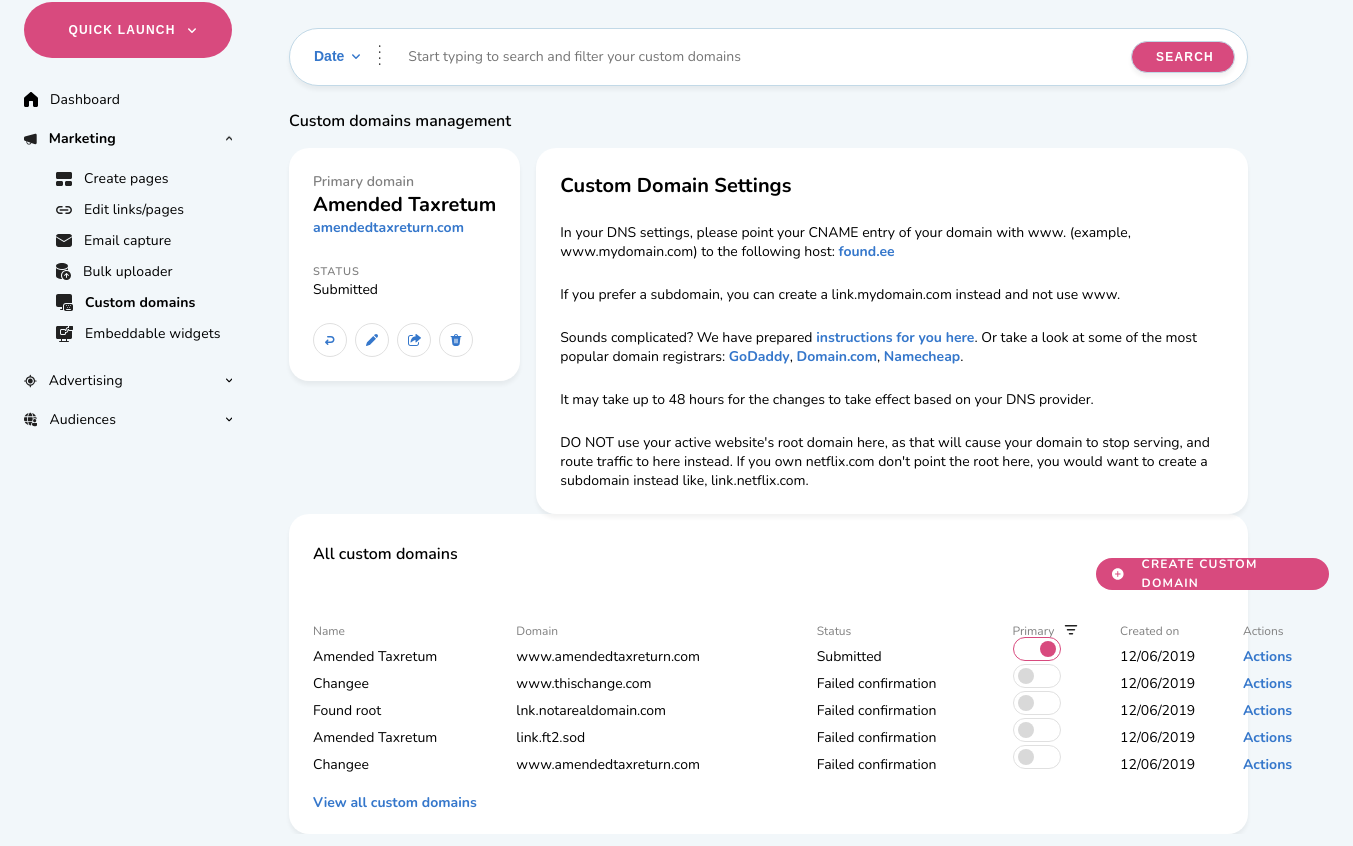
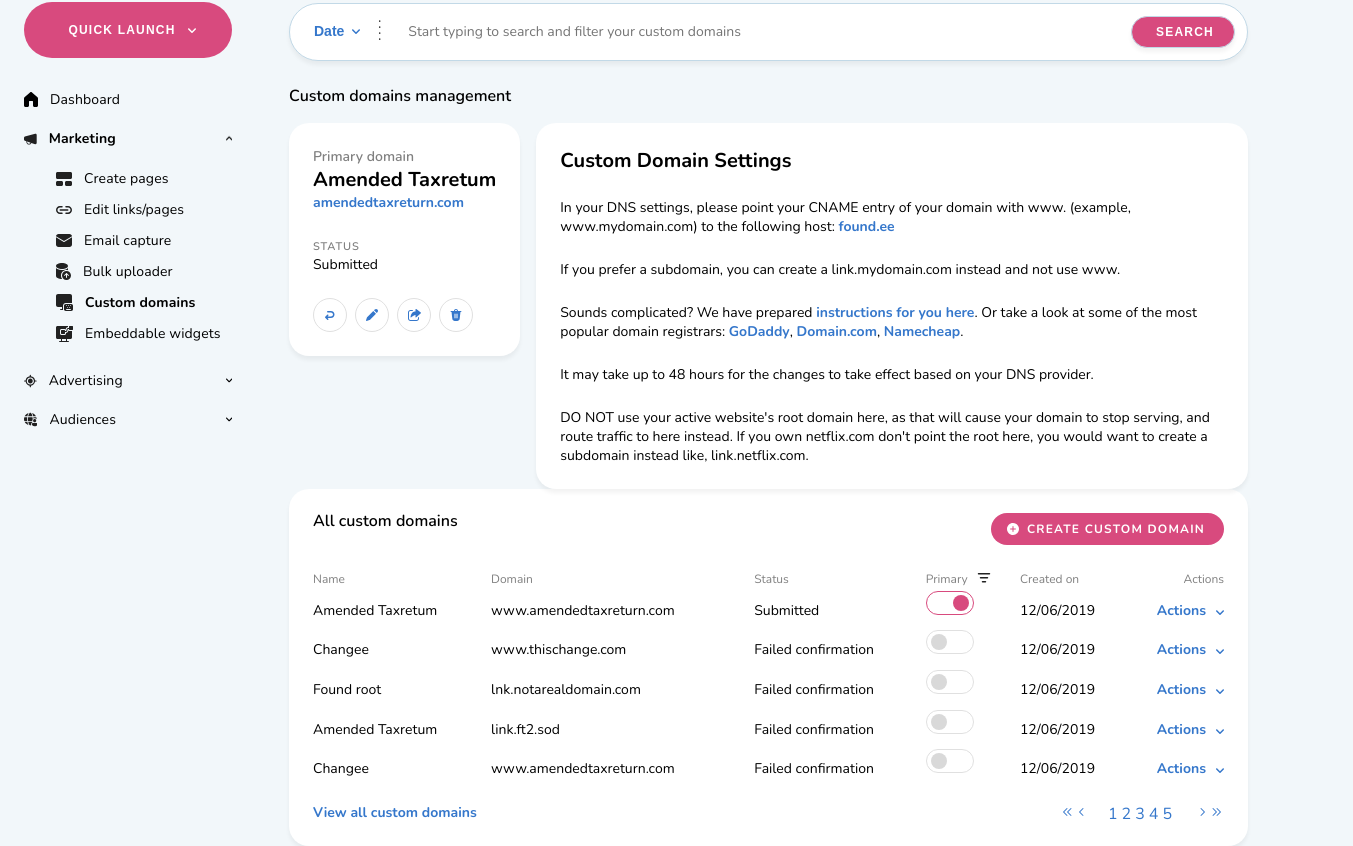
Before and after one commit to anna-sugrobova/found-test-page, a React (Create React App) app: page / in a window 1280 px wide. Shown: the part 80-926 px from the top of the page, 1353 px wide, since content can reach past the window. Built offline with nearby package versions, Linux system fonts and the light colour scheme.

Commit message:
add domain numbers list, refactor table styles

```diff
--- a/src/components/CustomDomains/CustomDomains.scss
+++ b/src/components/CustomDomains/CustomDomains.scss
@@ -2,42 +2,69 @@
   font-size: 14px;
   font-weight: 700;
   color: #3577cb;
+  cursor: pointer;
 }
 
 .createDomainBtn {
+  width: 233px;
+  height: 32px;
+  padding: 0px 16px;
   background: #d84a7e;
   border-radius: 50px;
-  width: 233px;
-  height: 32px;
-  color: #ffffff;
+  font-family: 'Nunito';
   font-size: 12px;
   font-weight: 700;
+  line-height: 16px;
   letter-spacing: 0.1em;
-  border: none;
   text-transform: uppercase;
-  font-family: 'Nunito';
-  padding: 0px 16px;
-  display: flex;
-  justify-content: center;
-  align-items: center;
-  box-sizing: border-box;
-  position: absolute;
-  left: 783px;
-  top: 20px;
+  color: #ffffff;
+  margin: 0;
+
+  &:hover {
+    background-color: #e7286e;
+    color: #ffffff;
+  }
 }
 
-.addCircleIcon {
-  margin-right: 10px;
-}
-
-.title {
+.allDomainsTitle {
   font-size: 16px;
   font-weight: 600;
   text-align: left;
-  margin-bottom: 30px;
 }
 
 .domainsBlockHeader {
   display: flex;
-  position: relative;
+  justify-content: space-between;
+  width: 100%;
+  margin-bottom: 4px;
 }
+
+li {
+  display: inline;
+  color: #3577cb;
+  margin-right: 4px;
+}
+
+.domainsBottomBlockContainer {
+  display: flex;
+  width: 100%;
+  justify-content: space-between;
+}
+
+.domainNumbersList {
+  display: flex;
+  cursor: pointer;
+}
+
+.leftChevronSvg {
+  margin-right: 20px;
+}
+
+.rightChevronSvg {
+  transform: rotate(180deg);
+  margin-left: 20px;
+}
+
+.twoChevronsSvg {
+  transform: rotate(180deg);
+}
--- a/src/components/CustomDomains/CustomDomains.tsx
+++ b/src/components/CustomDomains/CustomDomains.tsx
@@ -1,21 +1,36 @@
 import { InfoBlock } from '../InfoBlock/InfoBlock';
 import { DomainsTable } from '../DomainsTable/DomainsTable';
 import { ReactComponent as AddCircle } from '../../assets/AddCircle.svg';
+import { ReactComponent as TwoChevrons } from '../../assets/TwoChevrons.svg';
+import { ReactComponent as ChevronInContainer } from '../../assets/ChevronInContainer.svg';
 import './CustomDomains.scss';
 
 function CustomDomains() {
   return (
     <InfoBlock>
       <div className="domainsBlockHeader">
-        <h3 className="title">All custom domains</h3>
+        <h3 className="allDomainsTitle">All custom domains</h3>
         <button className="createDomainBtn">
           <AddCircle className="addCircleIcon" />
           Create custom domain
         </button>
       </div>
       <DomainsTable />
-      <div>
+      <div className="domainsBottomBlockContainer">
         <p className="viewDomains">View all custom domains</p>
+        <div className="domainNumbersList">
+          <TwoChevrons />
+          <ChevronInContainer className="leftChevronSvg" />
+          <ul className="domainNumbers">
+            <li>1</li>
+            <li>2</li>
+            <li>3</li>
+            <li>4</li>
+            <li>5</li>
+          </ul>
+          <ChevronInContainer className="rightChevronSvg" />
+          <TwoChevrons className="twoChevronsSvg" />
+        </div>
       </div>
     </InfoBlock>
   );
--- a/src/components/DomainsTable/DomainsTable.scss
+++ b/src/components/DomainsTable/DomainsTable.scss
@@ -1,7 +1,8 @@
 .tableStyles {
-  width: 1040px;
-  // height: 207px;
+  width: 100%;
   text-align: left;
+  // border-spacing: 22.5px 20px;
+  // border-collapse: separate;
 }
 
 .primaryHeaderName {
@@ -10,19 +11,37 @@
 
 .mainTableContent {
   font-size: 14px;
+
+  tr {
+    td {
+      padding: 6.3px 0px;
+    }
+  }
 }
 
 .tableHeaderStyles {
   font-size: 12px;
-  margin-bottom: 16px;
   color: #808080;
+  & tr th {
+    &:last-child {
+      text-align: right;
+    }
+  }
 }
 
 .actionsColumn {
   color: #3577cb;
   font-weight: 700;
+  cursor: pointer;
+  text-align: right;
 }
 
 .chevronIcon {
   margin-left: 10px;
+  fill: #3577cb;
 }
+
+// .checkboxChecked,
+// .checkbox {
+//   margin-bottom: 15px;
+// }
--- a/src/components/DomainsTable/DomainsTable.tsx
+++ b/src/components/DomainsTable/DomainsTable.tsx
@@ -21,12 +21,12 @@ function DomainsTable() {
         </tr>
       </thead>
       <tbody className="mainTableContent">
-        <tr>
+        <tr className="firstColumn">
           <td>Amended Taxretum</td>
           <td>www.amendedtaxreturn.com</td>
           <td>Submitted</td>
           <td>
-            <CheckboxChecked />
+            <CheckboxChecked className="checkboxChecked" />
           </td>
           <td>12/06/2019</td>
           <td className="actionsColumn">
@@ -39,7 +39,7 @@ function DomainsTable() {
           <td>www.thischange.com</td>
           <td>Failed confirmation</td>
           <td>
-            <Checkbox />
+            <Checkbox className="checkbox" />
           </td>
           <td>12/06/2019</td>
           <td className="actionsColumn">
@@ -52,7 +52,7 @@ function DomainsTable() {
           <td>lnk.notarealdomain.com</td>
           <td>Failed confirmation</td>
           <td>
-            <Checkbox />
+            <Checkbox className="checkbox" />
           </td>
           <td>12/06/2019</td>
           <td className="actionsColumn">
@@ -65,7 +65,7 @@ function DomainsTable() {
           <td>link.ft2.sod</td>
           <td>Failed confirmation</td>
           <td>
-            <Checkbox />
+            <Checkbox className="checkbox" />
           </td>
           <td>12/06/2019</td>
           <td className="actionsColumn">
@@ -78,7 +78,7 @@ function DomainsTable() {
           <td>www.amendedtaxreturn.com</td>
           <td>Failed confirmation</td>
           <td>
-            <Checkbox />
+            <Checkbox className="checkbox" />
           </td>
           <td>12/06/2019</td>
           <td className="actionsColumn">
```
Also changed, not shown: src/assets/ChevronInContainer.svg (added), src/assets/TwoChevrons.svg (added).
